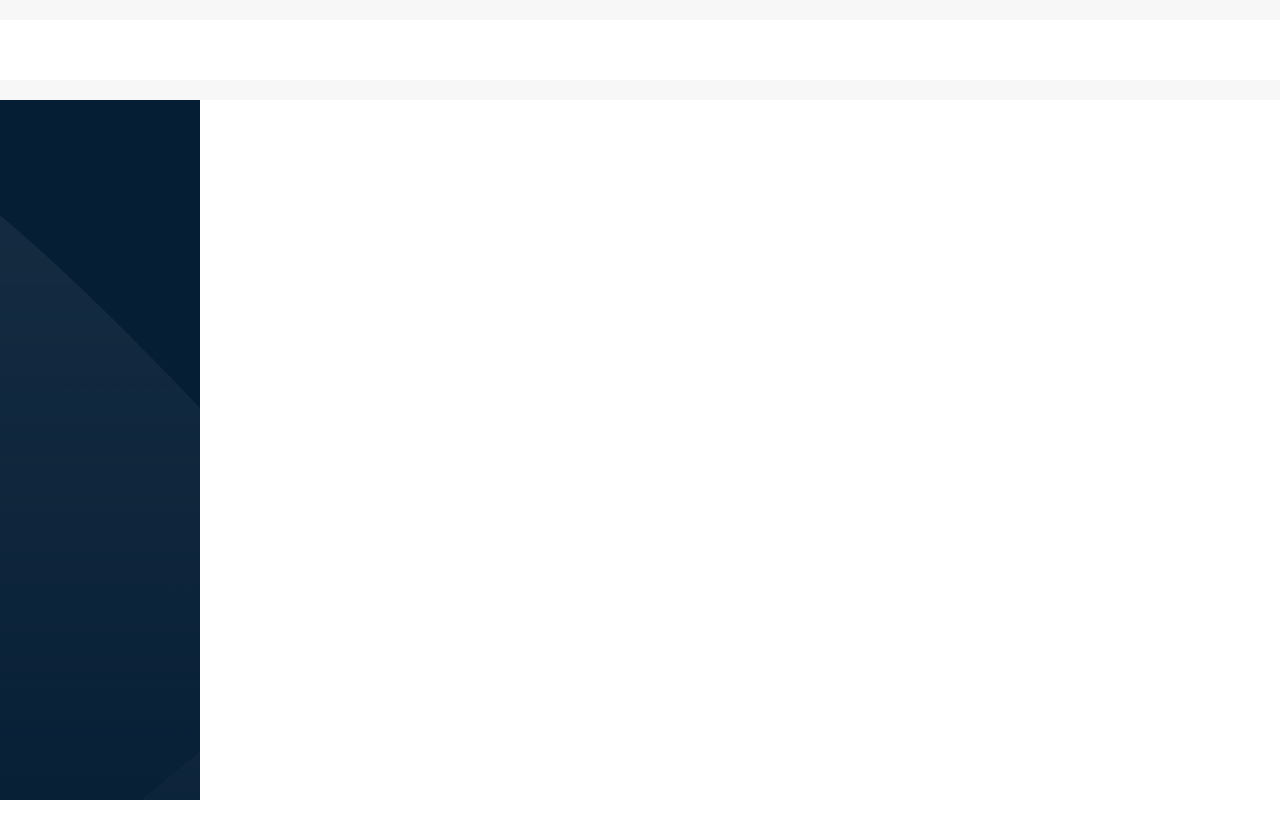
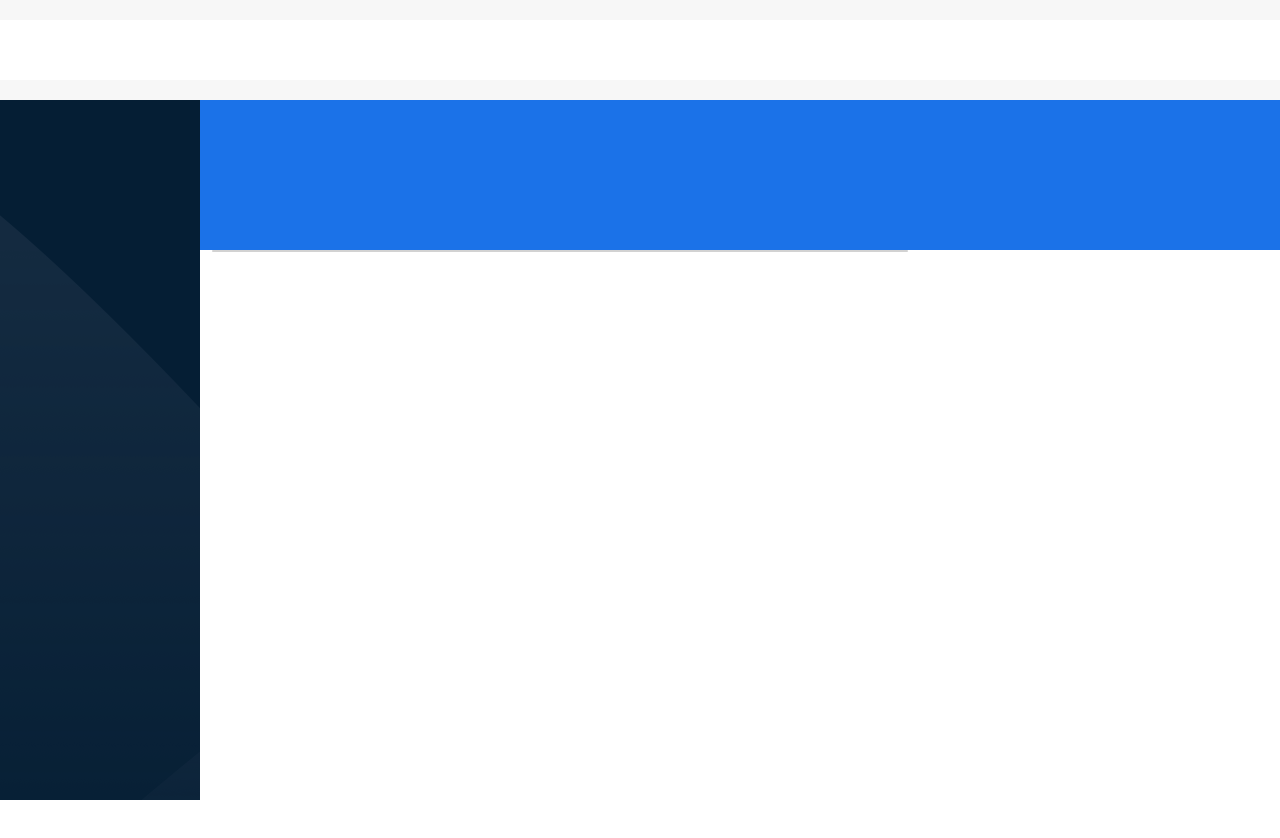
Before and after one commit to fraberret/html-css-bootstrap-dashboard, a plain HTML site: page index.html in a window 1280 px wide. Drawn offline with nearby package versions, Linux system fonts and the light colour scheme.

Commit message:
add header section on main section (structure)

```diff
--- a/assets/css/style.css
+++ b/assets/css/style.css
@@ -18,13 +18,24 @@
 
 /* debug */
 
-.debug header{
+.debug .site_header{
     height: 100px;
 }
 
 .debug nav{
     width: 100%;
     height: 60%;
+}
+
+.debug .main_header{
+    height: 150px;
+    width: calc(100%);
+}
+
+
+/* utilities */
+.bg_primary{
+    background-color: var(--dash-primary);
 }
 
 .bg_light{
@@ -43,6 +54,9 @@
     height: 100vh;
 }
 
+
+
+
 body{
     overflow: hidden;
 }
@@ -53,10 +67,18 @@ aside{
     background-image: url(../img/sidebar-bg.png);
 }
 
+
+.main{
+    width: calc(100% - 50px);
+}
+
 @media screen and (min-width:992px){
 
     aside{
         width: 200px;
     }
 
+    .main{
+        width: calc(100% - 200px);
+    }
 }
--- a/index.html
+++ b/index.html
@@ -18,14 +18,29 @@
     </header>
     <!-- /.site_header -->
 
-    <div class="container_big">
+    <div class="container_big d-flex">
 
         <aside class="sidebar bg_dark">
 
         </aside>
         <!-- /.sidebar -->
 
-        <main class="main"></main>
+        <main class="main">
+            <header class="main_header bg_primary">
+
+            </header>
+
+            <div class="container">
+                <div class="row">
+                    <div class="col-12 col-md-8">
+                        <div class="card">
+
+                        </div>
+                    </div>
+                </div>
+            </div>
+            <!-- /.main_header -->
+        </main>
         <!-- /.main -->
     </div>
 
```
